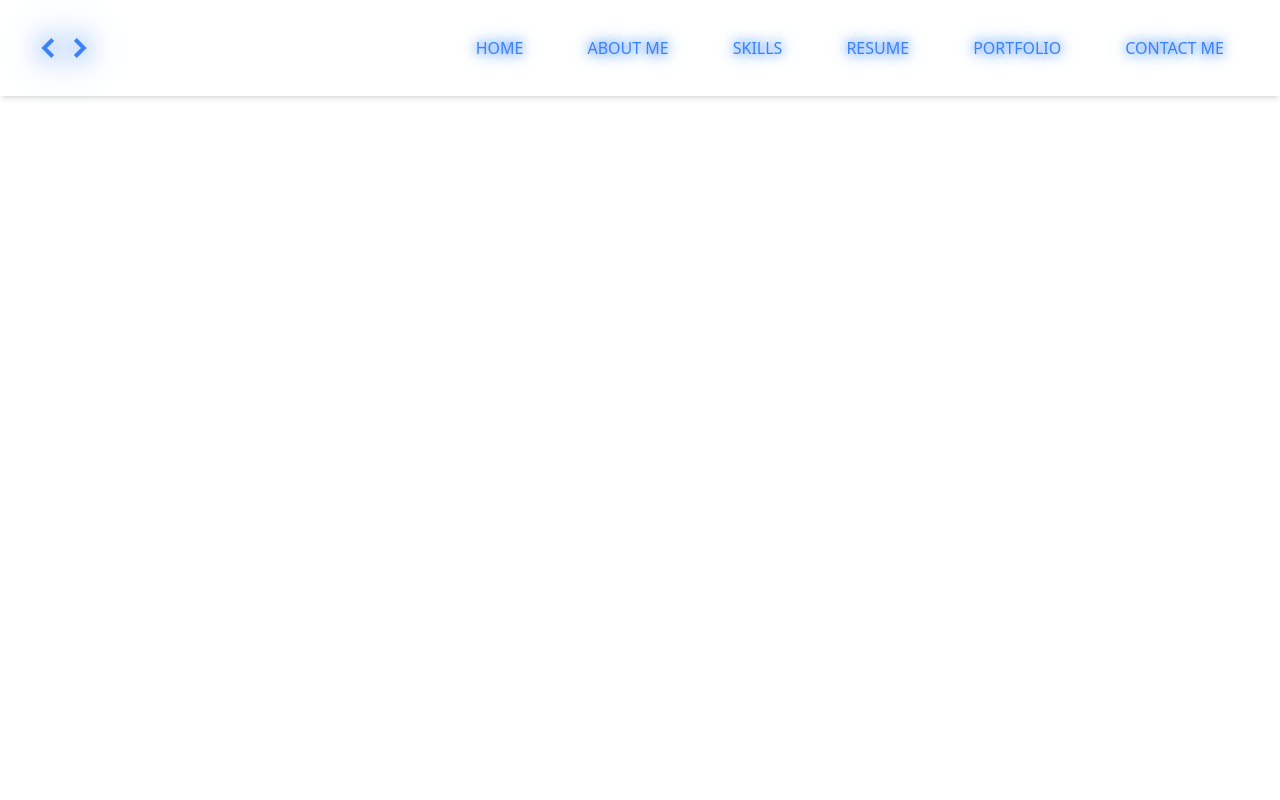
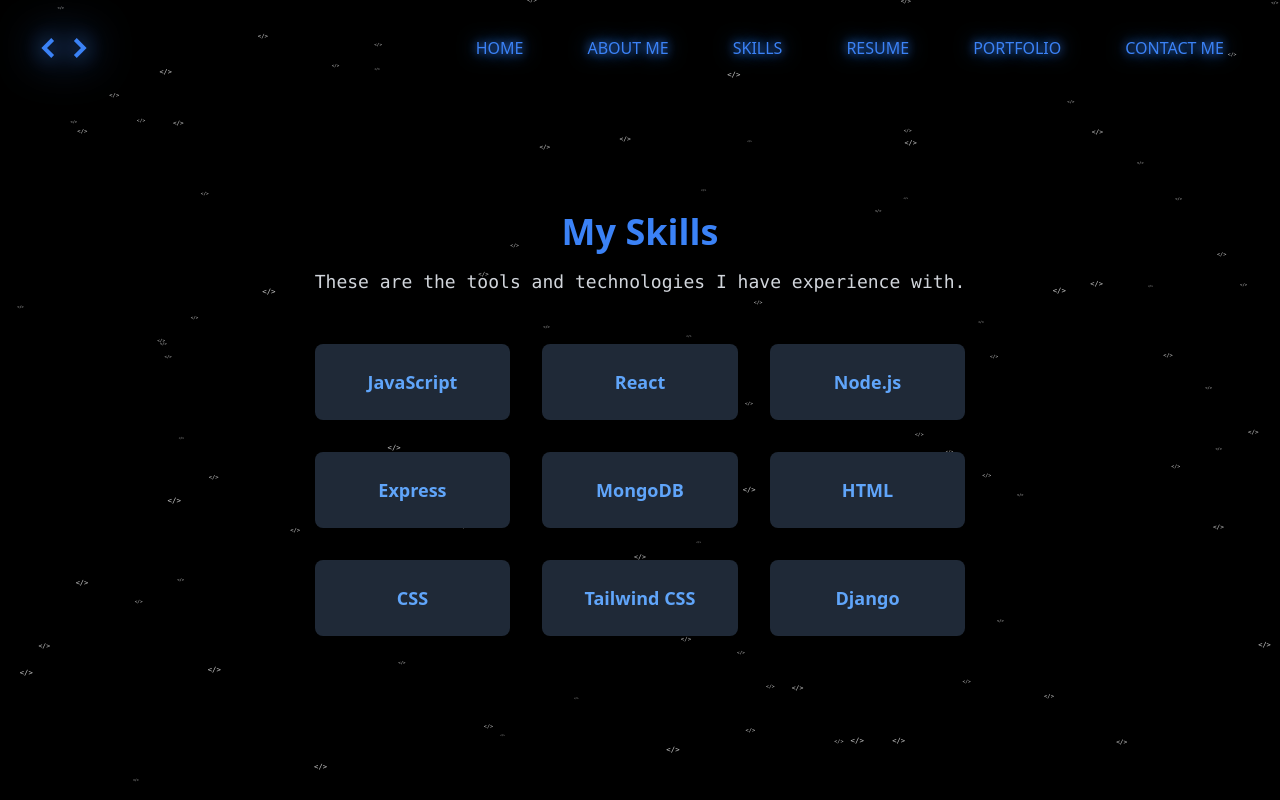
Before and after one commit to kameyaw14/tests, a React (Vite) app in the folder testFrontend/: page /skills in a window 1280 px wide. Built offline with nearby package versions, Linux system fonts and the light colour scheme.

Commit message:
z added skills

```diff
--- a/testFrontend/src/App.jsx
+++ b/testFrontend/src/App.jsx
@@ -5,6 +5,7 @@ import { ToastContainer } from "react-toastify";
 import NavBar from "./components/NavBar";
 import ParticlesBackground from "./utils/ParticlesBackground";
 import AboutMe from "./pages/About";
+import Skills from "./pages/Skills";
 
 function App() {
   return (
@@ -21,6 +22,7 @@ function App() {
       <Routes>
         <Route path="/" element={<Home />} />
         <Route path="/about" element={<AboutMe />} />
+        <Route path="/skills" element={<Skills />} />
       </Routes>
 
       {/* toast notifications */}
--- a/testFrontend/src/assets/assets.js
+++ b/testFrontend/src/assets/assets.js
@@ -19,7 +19,19 @@ const Assets = {
   me2,
   me3,
   nav_underline,
-  docBooking
+  docBooking,
 };
 
+export const MySkills = [
+  "JavaScript",
+  "React",
+  "Node.js",
+  "Express",
+  "MongoDB",
+  "HTML",
+  "CSS",
+  "Tailwind CSS",
+  "Django",
+];
+
 export default Assets;
--- /dev/null
+++ b/testFrontend/src/pages/Skills.jsx
@@ -0,0 +1,49 @@
+import React from "react";
+import { motion } from "framer-motion";
+import { SlideLeft, SlideRight } from "../utils/animation";
+import Typewriter from "../utils/TypingAnimation";
+import { MySkills } from "../assets/assets";
+
+const Skills = () => {
+  const zIndex = "z-20";
+  return (
+    <section className="bg-black text-white min-h-screen flex items-center justify-center py-20 px-6">
+      <motion.div
+        variants={SlideLeft(0)}
+        initial="hidden"
+        whileInView="visible"
+        className="max-w-4xl mx-auto mt-12"
+      >
+        <motion.div
+          variants={SlideLeft(0)}
+          initial="hidden"
+          whileInView="visible"
+          className="text-center mb-12"
+        >
+          <h2 className="text-4xl font-bold text-blue-500 mb-4">My Skills</h2>
+          <p className="text-lg font-mono text-gray-300">
+            <Typewriter
+              text="These are the tools and technologies I have experience with. "
+              speed={0.1 * 0.2}
+            />
+          </p>
+        </motion.div>
+
+        {/* Skills Grid */}
+        <div className="grid grid-cols-2 md:grid-cols-3 gap-8">
+          {/* Skill Item */}
+          {MySkills.map((skill) => (
+            <div
+              key={skill}
+              className={`${zIndex} bg-gray-800 p-6 rounded-lg shadow-lg text-center hover:scale-105 transform transition duration-300`}
+            >
+              <p className="text-lg font-semibold text-blue-400">{skill}</p>
+            </div>
+          ))}
+        </div>
+      </motion.div>
+    </section>
+  );
+};
+
+export default Skills;
```
